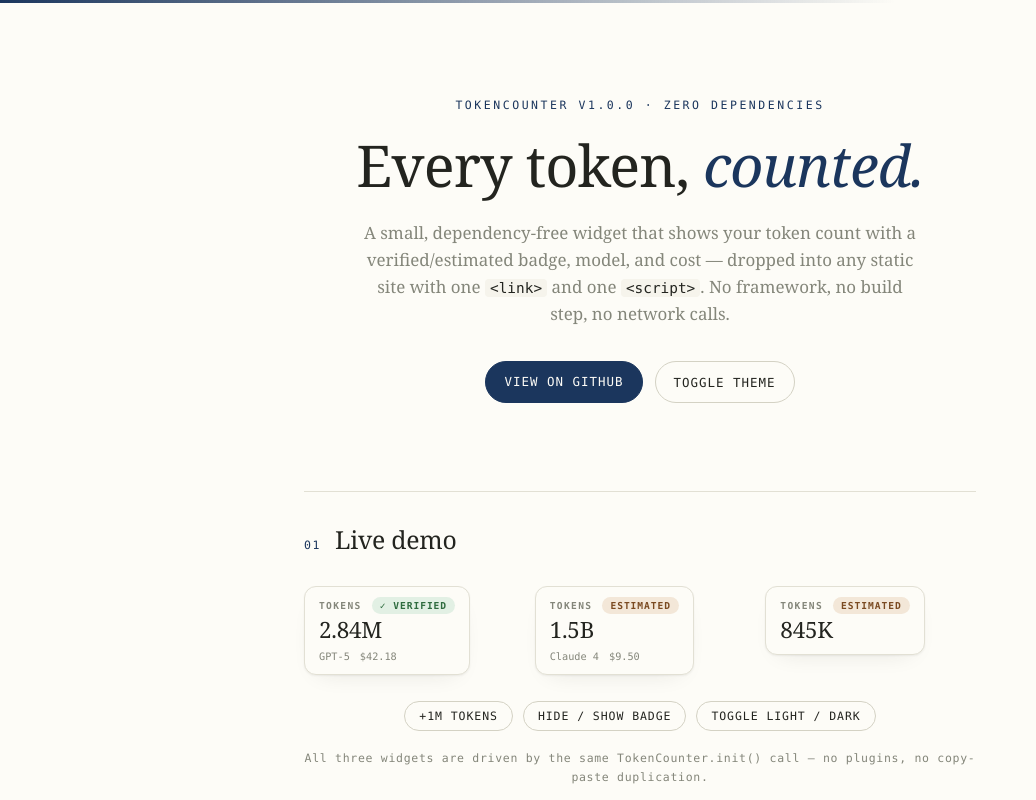
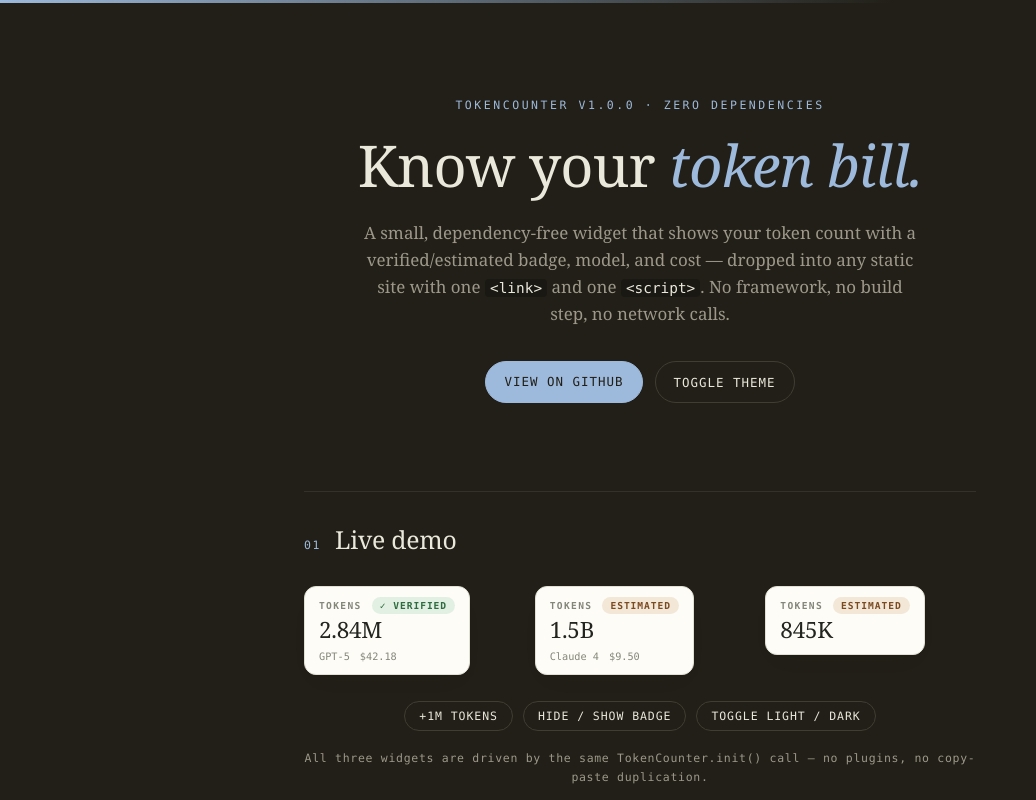
Before and after one commit to mkmlman/token-counter, a website: page index.html in a window 1280 px wide. Shown: the top 800 px of the page, without its empty margins (0-1036 px from the left). Drawn offline with Linux system fonts and the dark colour scheme.

Commit message:
design: refine headline, add OS dark-theme fallback for page chrome

```diff
--- a/index.html
+++ b/index.html
@@ -36,6 +36,22 @@
       --ok-bg: rgba(168, 212, 174, 0.15);
       --warn: #dcb185;
       --warn-bg: rgba(220, 177, 133, 0.15);
+    }
+    @media (prefers-color-scheme: dark) {
+      html:not([data-theme]) {
+        --bg: #211f17;
+        --bg-soft: #191812;
+        --ink: #eae7db;
+        --muted: #9d988a;
+        --line: #33312a;
+        --line-strong: #403d33;
+        --accent: #9db9db;
+        --accent-soft: rgba(157, 185, 219, 0.12);
+        --ok: #a8d4ae;
+        --ok-bg: rgba(168, 212, 174, 0.15);
+        --warn: #dcb185;
+        --warn-bg: rgba(220, 177, 133, 0.15);
+      }
     }
     * { box-sizing: border-box; }
     html { scroll-behavior: smooth; }
@@ -308,7 +324,7 @@
 
   <header class="masthead">
     <p class="eyebrow">TokenCounter v1.0.0 · zero dependencies</p>
-    <h1>Every token, <em>counted.</em></h1>
+    <h1>Know your <em>token bill.</em></h1>
     <p class="lede">
       A small, dependency-free widget that shows your token count with a
       verified/estimated badge, model, and cost — dropped into any static site
```
